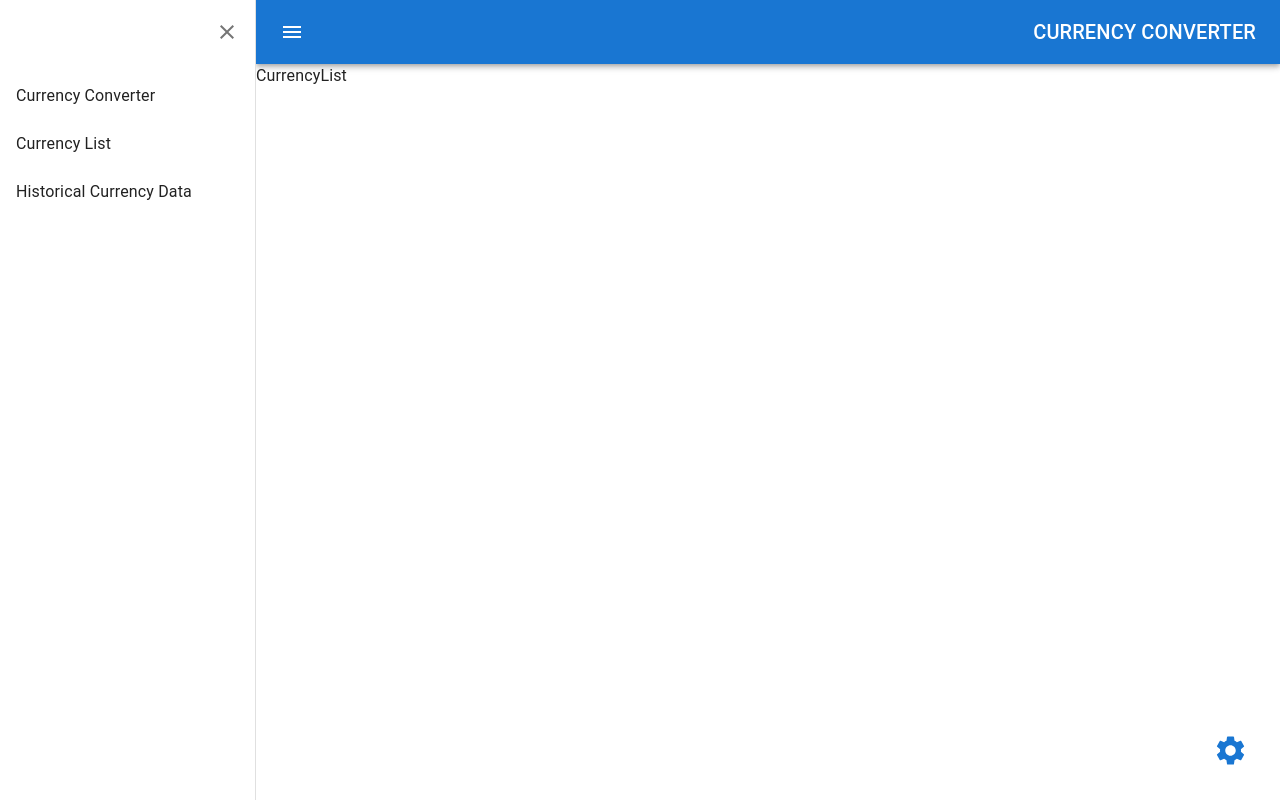
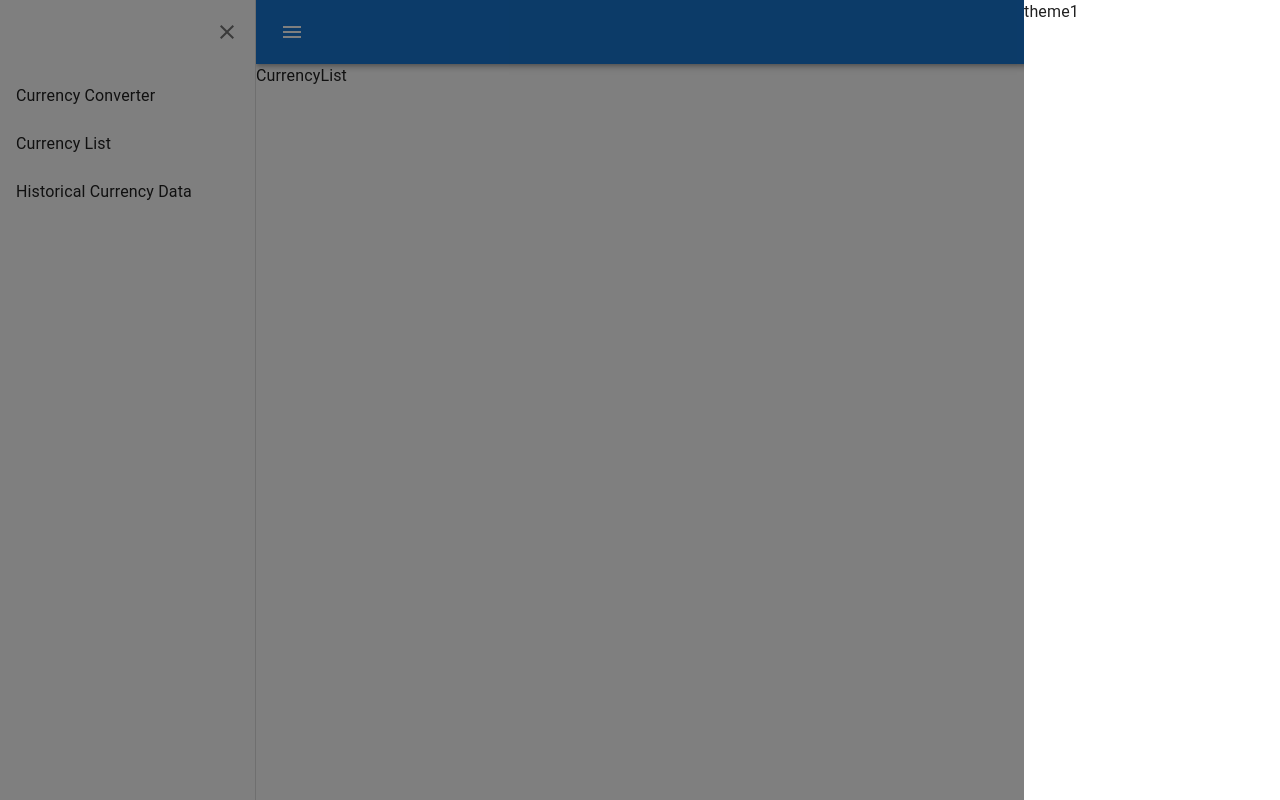
Before and after one commit to YAHYAOUI-Nabil/currency, a React (Create React App) app: page /1 in a window 1280 px wide. Built offline with nearby package versions, Linux system fonts and the light colour scheme; no server answers.

Commit message:
refact: create context provider

```diff
--- a/src/App.js
+++ b/src/App.js
@@ -26,14 +26,14 @@ const useStyle = makeStyles(() => ({
     width: '20vw',
   },
   content: {
-    width: '80vw'
-  }
+    width: '80vw',
+  },
 }))
 
 const App = () => {
   const classes = useStyle()
   const [menuActive, setMenuActive] = useState(true)
-  const [themeActive, setThemeActive] = useState(false)
+  const [themeActive, setThemeActive] = useState(true)
   return (
     <>
       <BrowserRouter>
--- a/src/components/Theme.jsx
+++ b/src/components/Theme.jsx
@@ -1,10 +1,30 @@
+import { makeStyles } from '@mui/styles'
 import React from 'react'
 
+const useStyle = makeStyles(()=>({
+  container: {
+    position: 'fixed',
+    top:0,
+    left:0,
+    display: 'flex',
+    justifyContent: 'flex-end',
+    width: '100vw',
+    height:'100vh',
+    backgroundColor: 'rgba(0,0,0,0.5)',
+    zIndex:9999999,
+  },
+  content: {
+    width: '20vw',
+    backgroundColor: 'white',
+    opacity:1,
+  }
+}))
+
 const Theme = () => {
+  const classes = useStyle()
   return (
-    <div style={{display:'flex', flexDirection:'row'}}>
-      <div style={{backgroundColor:'red',  Width:'50vw'}}>theme1</div>
-      <div style={{backgroundColor:'white',  Width:'50vw'}}>theme</div>
+    <div className={classes.container}>
+      <div className={classes.content}>theme1</div>
     </div>
   )
 }
```
Also changed, not shown: src/contexts/contextProvider.js (added, +17 -0 lines).
